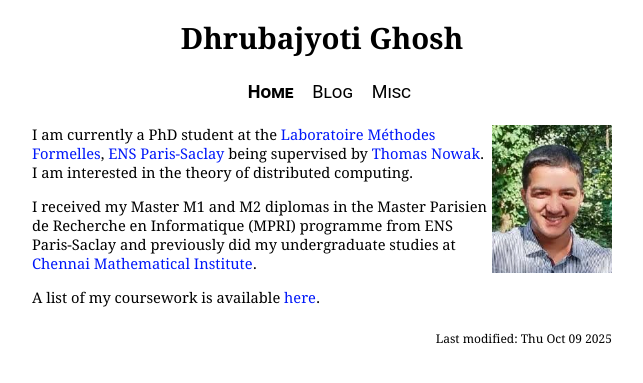
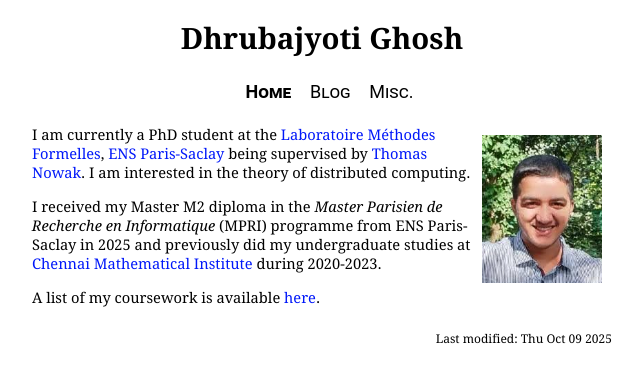
Before and after one commit to ghoshdhruba/ghoshdhruba.github.io, a Jekyll site: the page built from index.html, in a window 1280 px wide. Shown: the top 383 px of the page, without its empty margins (318-961 px from the left). Built offline with Jekyll 4.4.1, drawn with Linux system fonts in a browser that asks for light colours.

Commit message:
Further small changes

```diff
--- a/_data/navigation.yml
+++ b/_data/navigation.yml
@@ -2,5 +2,5 @@
   link: /
 - name: Blog
   link: /blog.html
-- name: Misc
+- name: Misc.
   link: /misc.html
--- a/assets/css/styles.css
+++ b/assets/css/styles.css
@@ -45,6 +45,7 @@ main {
     margin: auto;
     padding-bottom: 20px;
     line-height: 1.3;
+    padding-inline: 15px;
 }
 
 table, th, td {
--- a/index.html
+++ b/index.html
@@ -3,13 +3,13 @@ layout: default
 title: Dhrubajyoti Ghosh
 permalink: /
 ---
-<img src="assets/images/dp_25102022.jpg" alt="Me" width="120" style="float:right">
+<img src="assets/images/dp_25102022.jpg" alt="Me" width="120" style="float:right; margin:10px">
 <p>
 I am currently a PhD student at the <a href="https://lmf.cnrs.fr/">Laboratoire Méthodes Formelles</a>, <a href="https://ens-paris-saclay.fr/">ENS Paris-Saclay</a> being supervised by <a href="https://www.thomasnowak.net/">Thomas Nowak</a>.
 I am interested in the theory of distributed computing.
 </p>
 <p>
-I received my Master M1 and M2 diplomas in the Master Parisien de Recherche en Informatique (MPRI) programme from ENS Paris-Saclay and previously did my undergraduate studies at <a href="https://www.cmi.ac.in/">Chennai Mathematical Institute</a>.
+I received my Master M2 diploma in the <i>Master Parisien de Recherche en Informatique</i> (MPRI) programme from ENS Paris-Saclay in 2025 and previously did my undergraduate studies at <a href="https://www.cmi.ac.in/">Chennai Mathematical Institute</a> during 2020-2023.
 </p>
 
 <p>
```
